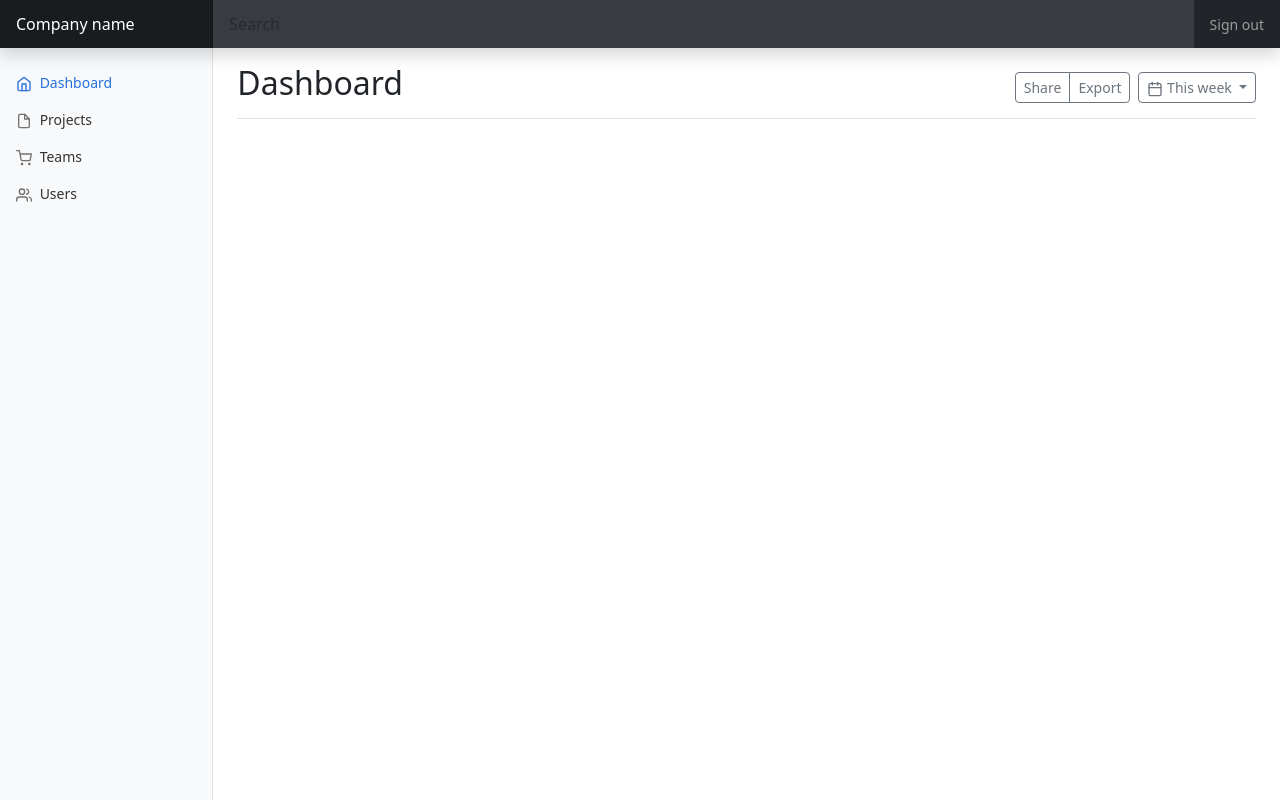
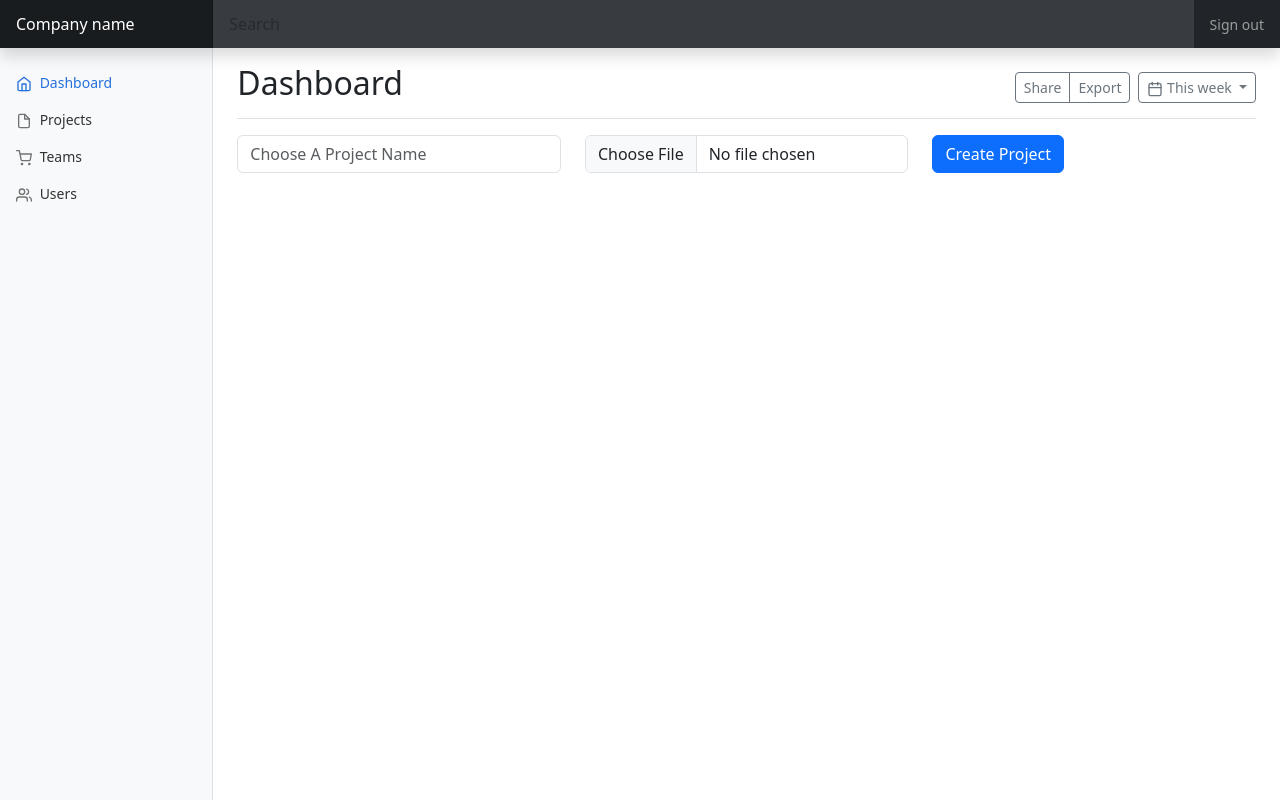
Before and after one commit to Benedixit/File-Sharing, a Flask app: page / in a window 1280 px wide. Run offline with Flask 3, Linux system fonts and the light colour scheme; data that the repository does not hold is empty; parts of the project's set-up code (start-up, migrations or seed data) failed here and were passed over; some libraries are stand-ins or nearby versions.

```diff
--- a/src/core/forms.py
+++ b/src/core/forms.py
@@ -1,5 +1,12 @@
 from flask_wtf import FlaskForm
 from flask_wtf.file import FileField, FileRequired
+from wtforms import StringField, SubmitField
+from wtforms.validators import DataRequired
 
 class FileUploadForm(FlaskForm):
     file = FileField(validators=[FileRequired()])
+
+class ProjectForm(FlaskForm):
+    name = StringField('Name', validators=[DataRequired()])
+    image = FileField('Image', validators=[FileRequired()])
+    submit = SubmitField('Create Project')
--- a/src/core/views.py
+++ b/src/core/views.py
@@ -3,7 +3,8 @@ from src.accounts.models import Project, User, Group, File
 from flask_login import current_user
 from src.extensions import db
 from werkzeug.utils import secure_filename
-from .forms import FileUploadForm
+from .forms import FileUploadForm, ProjectForm
+from src.extensions import db, photos
 import os
 
 
@@ -11,8 +12,30 @@ core_bp = Blueprint("core", __name__)
 
 @core_bp.route("/", methods=["GET", "POST"])
 def home():
+    form = ProjectForm()
+    if form.validate_on_submit():
+        filename = photos.save(form.image.data)
+        project = Project(name=form.name.data, image=filename)
+        db.session.add(project)
+        db.session.commit()
+        return redirect(url_for("core.home"))
     projects = Project.query.all()
-    return render_template("index.html", projects=projects)
+    return render_template("index.html", projects=projects, form=form)
+
+
+@core_bp.route('/project/<int:project_id>/delete', methods=['POST', 'DELETE'])
+def delete_project(project_id):
+    project = Project.query.get(project_id)
+    if project:
+        db.session.delete(project)
+        db.session.commit()
+        return redirect("/")
+    else:
+        return 'Project not found', 404
+
+@core_bp.route('/project/<int:project_id>/', methods=['GET', 'POST'])
+def project_view(project_id):
+    return render_template("project/index.html")
 
 @core_bp.route("/users", methods=["GET", "POST"])
 def all_users():
--- /dev/null
+++ b/src/static/js/main.js
@@ -0,0 +1,6 @@
+function deleteProject(projectId) {
+    if (confirm("Are you sure you want to delete this project?")) {
+        var form = document.getElementById("deleteForm" + projectId);
+        form.submit();
+    }
+}
--- a/src/templates/index.html
+++ b/src/templates/index.html
@@ -102,6 +102,27 @@
         </div>
       </div>
 
+      <form method="POST" enctype="multipart/form-data" class="row pb-4">
+        {{ form.csrf_token }}
+          <div class="form-group col">
+            {{ form.name(class="form-control", placeholder="Choose A Project Name") }}
+          </div>
+
+            <div class="form-group col">
+            {{ form.image(class="form-control", placeholder="Add A Descriptive Image") }}
+            {% if form.image.errors %}
+                      <ul>
+                          {% for error in form.image.errors %}
+                              <li>{{ error }}</li>
+                          {% endfor %}
+                      </ul>
+                  {% endif %}
+          </div>
+          <div class="col">
+          {{ form.submit(class="btn btn-primary") }}
+          </div>
+        </form>
+
       <div class="d-flex flex-wrap">
       {% if projects %}
       {% for project in projects %}
@@ -112,8 +133,14 @@
          style="object-fit: cover;">
 
         <div class="card-body">
-          <h5 class="card-title">{{ project.name }}</h5>
-          <a href="#" class="btn btn-primary">View Project Folders</a>
+          <h5 class="card-title pb-2">{{ project.name }}</h5>
+        <div class="row">
+          <a href="#" class="btn btn-primary col w-2">View</a>
+          <form action="/project/{{ project.id }}/delete" class="col w-2" method="POST" id="deleteForm{{ project.id }}">
+            <input type="hidden" name="_method" value="DELETE">
+            <button type="button" class="btn btn-danger" onclick="deleteProject({{ project.id }})">Delete</button>
+        </form>
+      </div>
         </div>
       </div>
 
@@ -131,10 +158,9 @@
     </main>
   </div>
 </div>
-
-
-    <script src="../assets/dist/js/bootstrap.bundle.min.js"></script>
-
+      <script src="/static/js/main.js"><script>
+        <script src="/static/js/dashboard.js"><script>
+      <script src="https://cdn.jsdelivr.net/npm/bootstrap@5.3.3/dist/js/bootstrap.bundle.min.js" integrity="sha384-YvpcrYf0tY3lHB60NNkmXc5s9fDVZLESaAA55NDzOxhy9GkcIdslK1eN7N6jIeHz" crossorigin="anonymous"></script>
       <script src="https://cdn.jsdelivr.net/npm/feather-icons@4.28.0/dist/feather.min.js" integrity="sha384-uO3SXW5IuS1ZpFPKugNNWqTZRRglnUJK6UAZ/gxOX80nxEkN9NcGZTftn6RzhGWE" crossorigin="anonymous"></script><script src="https://cdn.jsdelivr.net/npm/chart.js@2.9.4/dist/Chart.min.js" integrity="sha384-zNy6FEbO50N+Cg5wap8IKA4M/ZnLJgzc6w2NqACZaK0u0FXfOWRRJOnQtpZun8ha" crossorigin="anonymous"></script><script src="dashboard.js"></script>
   </body>
 </html>
```
Also changed, not shown: src/accounts/models.py (+10 -1 lines), src/templates/project/create.html (+6 -10 lines), instance/db.sqlite, src/static/upload/13311397_v617batch2-kul-05-technology.jpg (added), src/static/upload/30206.jpg (added), src/static/upload/30206_1.jpg (added), src/static/upload/3D__VFX_Made_Easy_Flyer_v0001.png (added), src/static/upload/3D__VFX_Made_Easy_Flyer_v0001_1.png (added), 1 other file.
